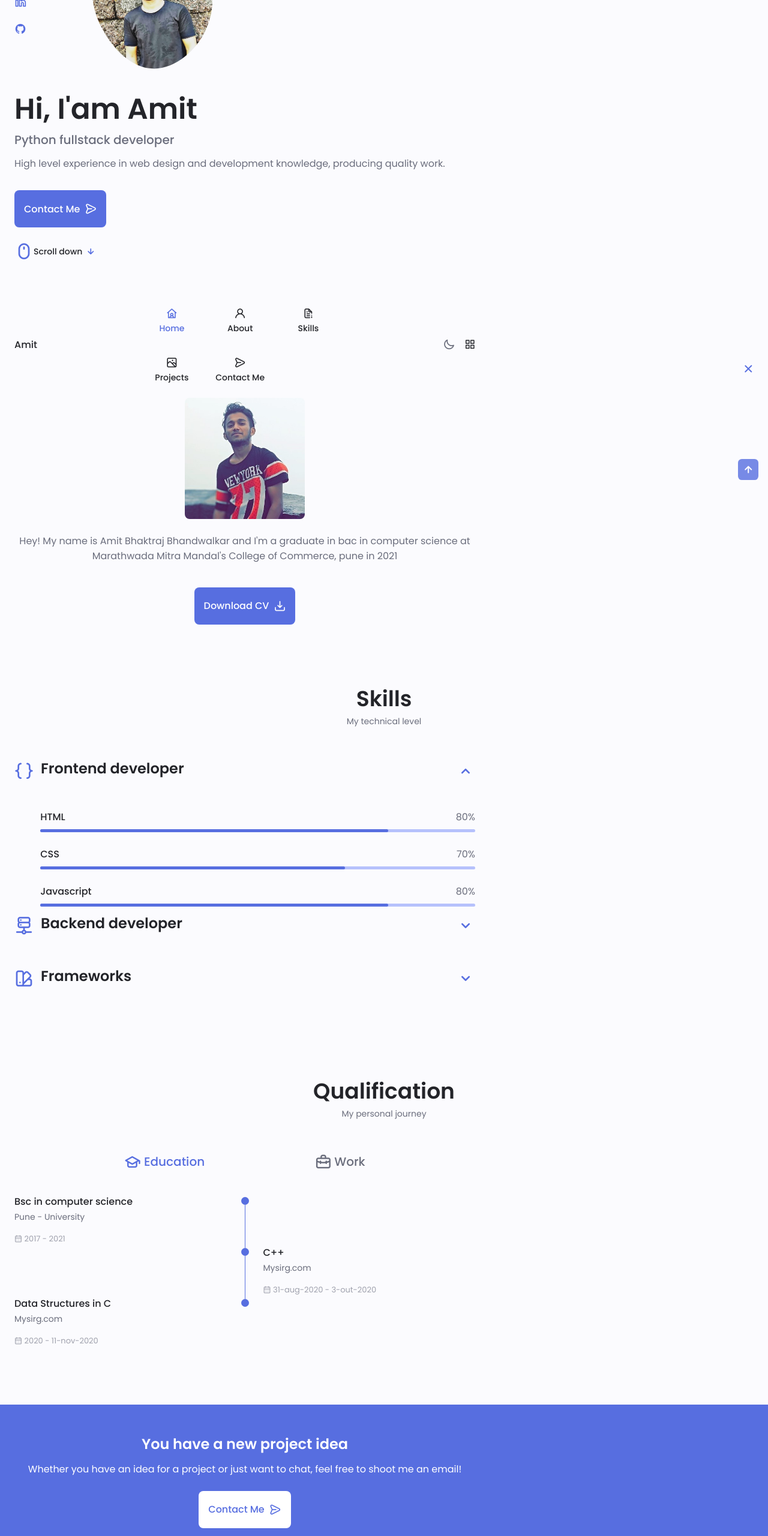
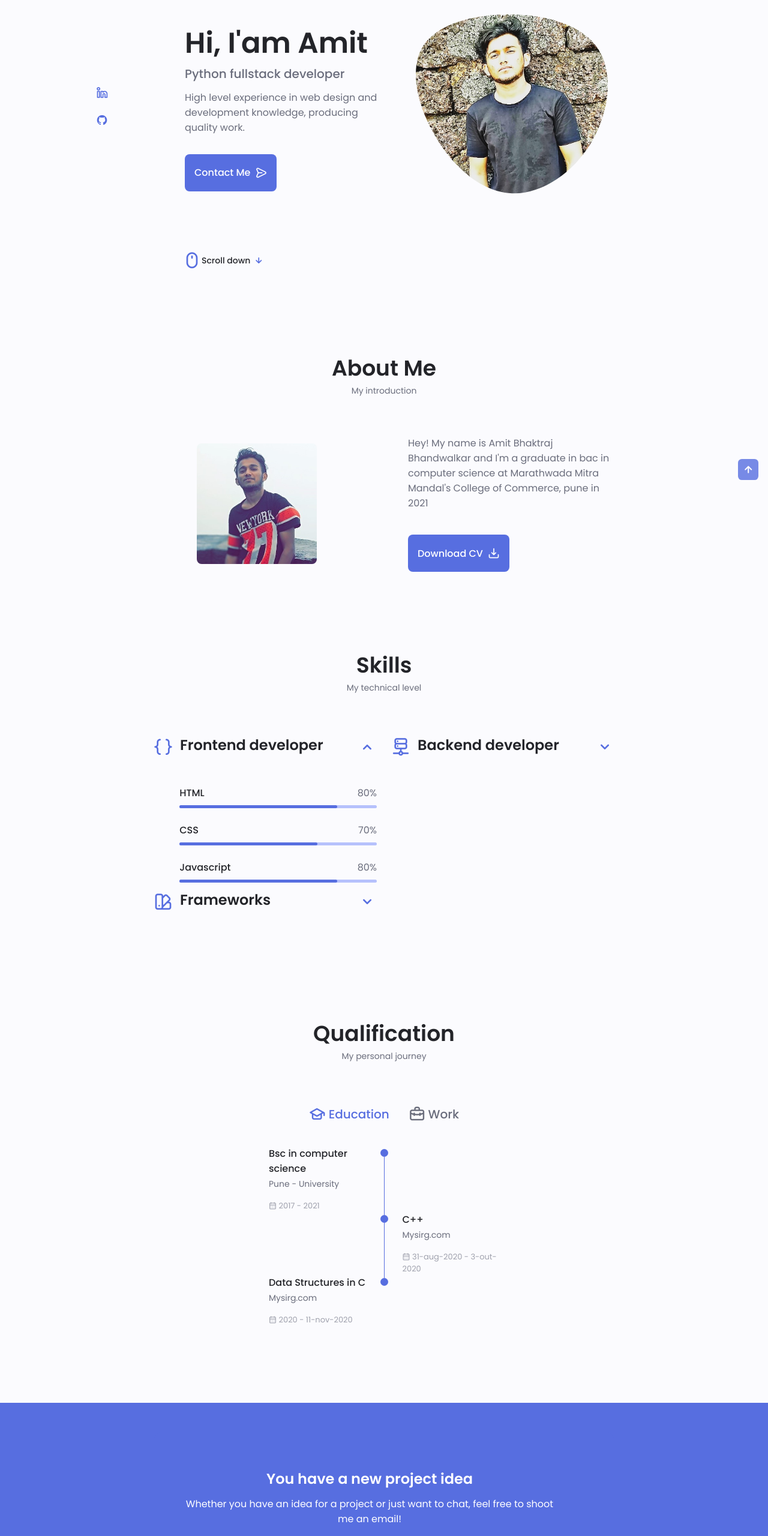
Before and after one commit to AmitBhandwalkar/Portfolio, a plain HTML site: page index.html in a window 1280 px wide. Shown: the part 160-2720 px from the top of the page at 60% size. Drawn offline with nearby package versions, Linux system fonts and the light colour scheme.

Commit message:
add Media Queries

```diff
--- a/CSS/styles.css
+++ b/CSS/styles.css
@@ -807,9 +807,250 @@ gap: 1rem;
 
 /*==================== MEDIA QUERIES ====================*/
 /* For small devices */
+@media screen and (max-width: 350px) {
+  .container{
+    margin-left: var(--mb-1);
+    margin-right: var(--mb-1);
+  }
 
+  .nav__menu{
+    padding: 2rem .25rem 4rem;
+  }
+
+  .nav__list{
+    column-gap: 0;
+  }
+
+  .home__content{
+    grid-template-columns: .25fr 3fr;
+  }
+
+  .home__blob{
+    width:180px;
+  }
+
+  .skills__title{
+    font-size: var(--normal-font-size);
+  }
+
+  .qualification__data{
+    gap: .5rem;
+  }
+
+}
 
 /* For medium devices */
+@media screen and (min-width: 568px) {
+
+   .home__content{
+     grid-template-columns: max-content 1fr 1fr;
+   }
+   .home__data{
+     grid-column: initial;
+   }
+
+   .home__img{
+     order: 1;
+     justify-self: center;
+   }
+
+   .about__container,
+   .skills__container,
+   .project__container,
+   .protfolio__content,
+   .contact__container,
+   .footer__container{
+     grid-template-columns: repeat(2, 1fr);
+
+   }
+
+   .qualification__sections,
+   .project__container{
+     display: grid;
+     grid-template-columns: .6fr;
+     justify-content: center;
+   }
+
+}
+
+@media screen and (min-width: 768px) {
+  .container{
+      margin-left: auto;
+      margin-right: auto;
+  }
+
+  body{
+    margin: 0;
+  }
+
+  .section{
+    padding: 6rem 0 2rem;
+  }
+
+  .section__subtitle{
+    margin-bottom: 4rem;
+  }
+
+  .header{
+    top: 0;
+    bottom: initial;
+  }
+
+  .header,
+  .main,
+  .footer__container{
+       padding: 0 1rem;
+  }
+
+ .nav{
+   height: calc(var(--header-height) + 1.5rem);
+   column-gap: 1rem;
+ }
+
+  .nav__icon,
+  .nav__close,
+  .nav__toggle{
+    display: none;
+  }
+
+  .nav__list{
+    display: flex;
+    column-gap: 2rem;
+  }
+
+  .nav__menu{
+    margin-left: auto;
+  }
+
+  .change-theme{
+    margin: 0;
+  }
+
+  .home__container{
+    row-gap: 5rem;
+  }
+  .home__content{
+    padding-top: 5.5rem;
+    column-gap: 2rem;
+  }
+  .home__blob{
+    width: 270px;
+  }
+  .home__scroll{
+    display: block;
+  }
+  .home__scroll-button{
+    margin-left: 3rem;
+  }
+
+  .about__container{
+    column-gap: 5rem;
+  }
+  .about__img{
+    width: 350;
+  }
+  .about__description{
+    text-align: initial;
+  }
+  .about__info{
+    justify-content: space-between;
+  }
+  .about__buttons{
+    justify-content: inherit;
+  }
+
+  .qualification__tabs{
+    justify-content: center;
+  }
+  .qualification__button{
+    margin: 0 var(--mb-1);
+  }
+  .qualification__sections{
+    grid-template-columns: .5fr;
+  }
+
+  .protfolio__img{
+    width: 320px;
+  }
+  .protfolio__content{
+    align-items: center;
+  }
+
+  .project{
+    text-align: center;
+  }
+  /* .project__bg{
+    background: none;
+  } */
+ .project__container{
+   background-color: var(--first-color-second);
+   border-radius: 1rem;
+   padding: 3rem 2.5rem 0;
+   grid-template-columns: 1fr max-content;
+   column-gap: 3rem;
+ }
+ .project__data{
+   padding-top: .8rem;
+ }
+
+ .footer__container{
+   grid-template-columns: repeat(3,1fr);
+ }
+ .footer__bg{
+  padding: 3rem 0 3.5rem;
+ }
+ .footer__links{
+   flex-direction: row;
+   column-gap: 2rem;
+ }
+ .footer__socials{
+      justify-self: flex-end;
+ }
+ .footer__copy{
+   margin-top: 4.5rem;
+ }
+
+}
 
 
 /* For large devices */
+@media screen and (min-width: 1024px) {
+
+  .header,
+  .main,
+  .footer__scontainer{
+    padding: 0;
+  }
+
+  .home__blob{
+    width: 320px;
+  }
+  .home__social{
+    transform: translateX(-6rem);
+  }
+
+  .protfolio__content{
+    column-gap: 5rem;
+  }
+
+  .swiper-portfolio-icon{
+    font-size: 3.5rem;
+  }
+  .swiper-button-prev{
+    left:-3.5rem;
+  }
+  .swiper-button-next{
+     right: -3.5rem;
+  }
+  .swiper-container-horizontal > .swiper-pagination-bullets{
+    bottom: -4.5rem;
+  }
+
+  .contact__form{
+    width: 460px;
+  }
+  .contact__inputs{
+    grid-template-columns: repeat(2, 1fr);
+  }
+
+}
--- a/index.html
+++ b/index.html
@@ -164,7 +164,7 @@
             <span class="section__subtitle">My technical level</span>
 
             <div class="skills__container container grid">
-                <div>
+
                     <!--==================== SKILLS 1====================-->
                     <div class="skills__content skills__open">
                         <div class="skills__header">
@@ -329,7 +329,7 @@
                     </div>
 
 
-                </div>
+
             </div>
 
         </section>
@@ -519,7 +519,7 @@
                 </div>
 
                 <form action="" class="contact__form grid">
-                    <div class="contact__inouts grid">
+                    <div class="contact__inputs grid">
 
                         <div class="contact__content">
                             <label for="" class="contact__label">Name</label>
```
